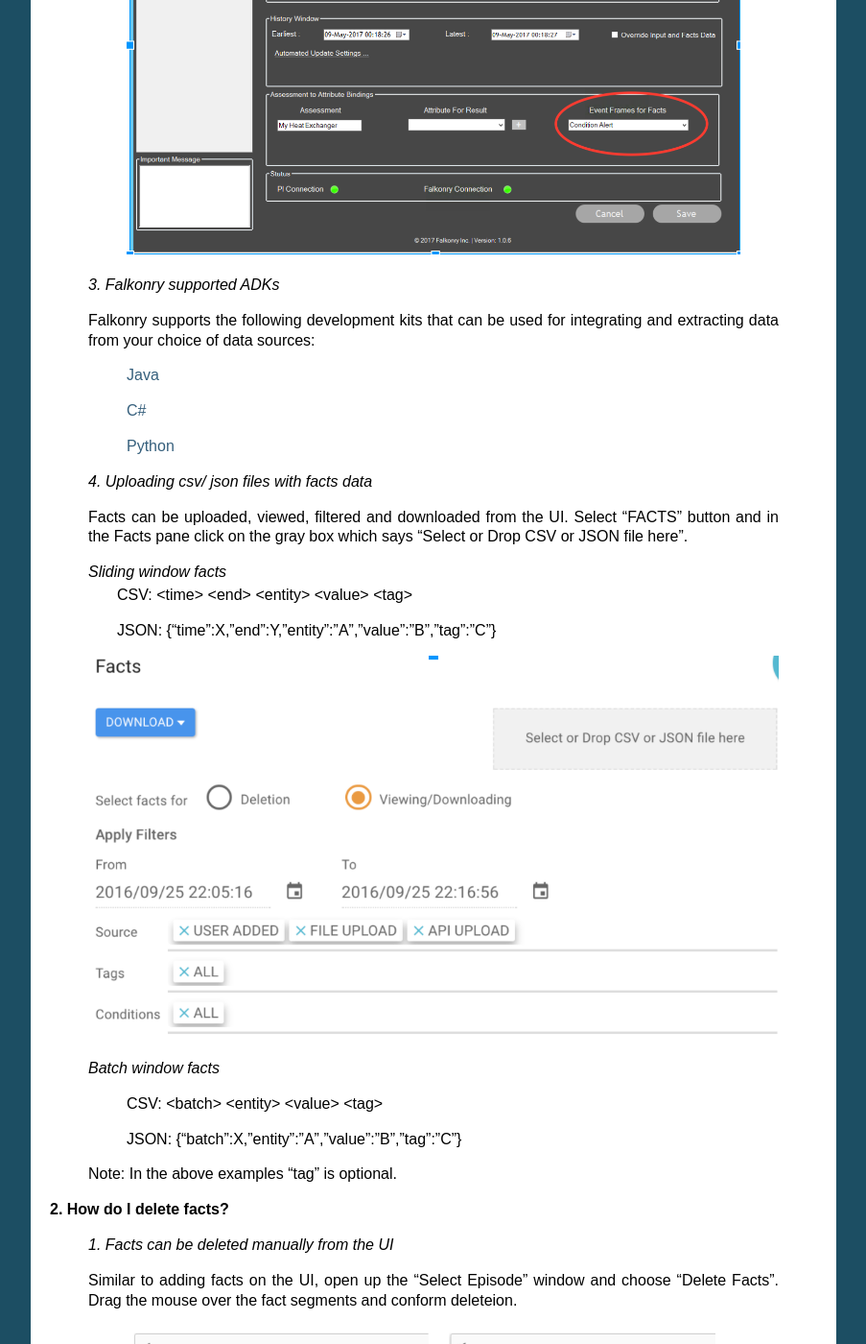
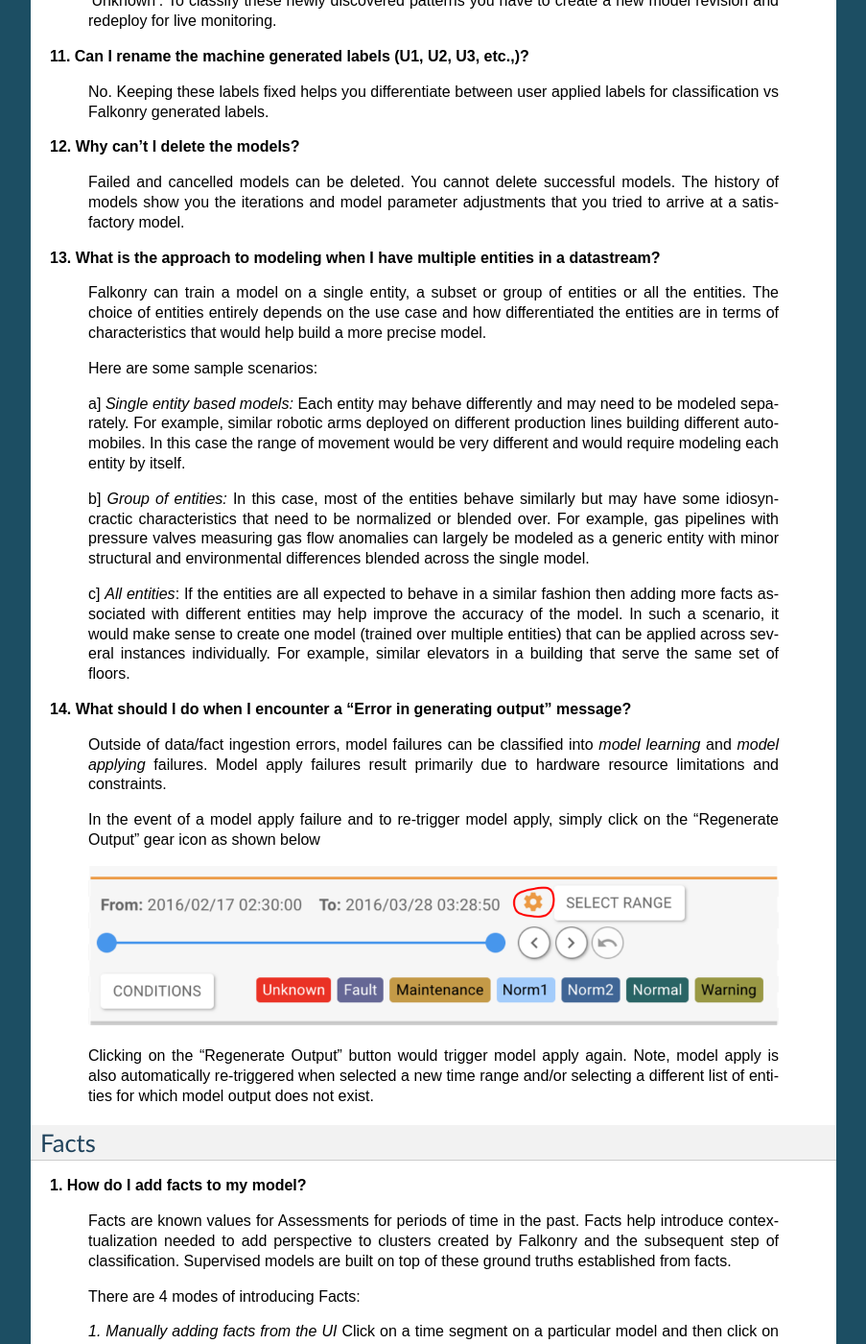
Before and after one commit to suhas-mehta/support, a Sphinx documentation site: the page built from docs/faq/index.rst, in a window 1280 px wide and 1400 px high, scrolled down 7838 px. Shown: the whole window at 96% size, without its empty margins (198-1101 px from the left). Built offline with Sphinx 7.4.7, drawn with Linux system fonts in a browser that asks for light colours; pages that are not in the unit, such as notebooks, are missing from menus; some of the changed text lies outside the part shown.

Commit message:
Add more FAQ + issue 1129

```diff
--- a/docs/faq/index.rst
+++ b/docs/faq/index.rst
@@ -121,7 +121,7 @@
 
 **3. What is the maximum limit to the data that can be ingested into Falkonry?**
 
-     Data ingestion limit is detemined based on your account settings. These can be changed by reaching out to Falkonry Admin at help@fakonry.com
+     Data ingestion limit is detemined based on your account settings. These can be changed by reaching out to Falkonry Admin at support[at]falkonry[dot]com
 
 
 
@@ -185,6 +185,19 @@
 
                 "aaa","b""bb","ccc"
 
+
+**8. What is the data file size limit when uploading to a datastream?**
+
+    Falkonry can ingest reasonably large JSON/CSV data files successfully.
+    However, it is always a good idea to start with smaller datasets so as to be able to iterate over model design and data schema.
+
+    Once you have some reasonable confidence on the data schema, you may always update more data by accessing the Datastream Configuration window which is available at the top of the timeline UI
+
+    .. image:: images/datastream_configuration.png
+
+    Clicking on Upload Data will allow you to add more data at any later point in time.
+
+    .. image:: images/upload_more_data.png
 
 
 .. _assessments:
@@ -321,6 +334,36 @@
 **12. Why can’t I delete the models?**
 
      Failed and cancelled models can be deleted.  You cannot delete successful models.  The history of models show you the iterations and model parameter adjustments that you tried to arrive at a satisfactory model.
+
+
+**13. What is the approach to modeling when I have multiple entities in a datastream?**
+
+    Falkonry can train a model on a single entity, a subset or group of entities or all the entities.
+    The choice of entities entirely depends on the use case and how differentiated the entities are in terms of characteristics that would help build a more precise model.
+
+    Here are some sample scenarios:
+
+    a] *Single entity based models:* Each entity may behave differently and may need to be modeled separately. For example, similar robotic arms deployed on different production lines building different automobiles.
+    In this case the range of movement would be very different and would require modeling each entity by itself.
+
+    b] *Group of entities:* In this case, most of the entities behave similarly but may have some idiosyncractic characteristics that need to be normalized or blended over.
+    For example, gas pipelines with pressure valves measuring gas flow anomalies can largely be modeled as a generic entity with minor structural and environmental differences blended across the single model.
+
+    c] *All entities*: If the entities are all expected to behave in a similar fashion then adding more facts associated with different entities may help improve the accuracy of the model.
+    In such a scenario, it would make sense to create one model (trained over multiple entities) that can be applied across several instances individually. For example, similar elevators in a building that serve the same set of floors.
+
+
+**14. What should I do when I encounter a “Error in generating output” message?**
+
+    Outside of data/fact ingestion errors, model failures can be classified into *model learning* and *model applying* failures.
+    Model apply failures result primarily due to hardware resource limitations and constraints.
+
+    In the event of a model apply failure and to re-trigger model apply, simply click on the "Regenerate Output" gear icon as shown below
+
+    ..  image:: images/regenerate_output.png
+
+    Clicking on the "Regenerate Output" button would trigger model apply again.
+    Note, model apply is also automatically re-triggered when selected a new time range and/or selecting a different list of entities for which model output does not exist.
 
 
 .. _facts:
--- a/docs/pi_agent/index.rst
+++ b/docs/pi_agent/index.rst
@@ -96,7 +96,7 @@
 
 .. image:: images/falkonry_pi_agent_history.png
 
-Within **Automated Update Settings** a user can define variables that define the streaming performance of the data. It's best to leave these settings as default. Feel free to reach out to Falkonry at help@falkonry.com for help with changing these settings.
+Within **Automated Update Settings** a user can define variables that define the streaming performance of the data. It's best to leave these settings as default. Feel free to reach out to Falkonry at support[at]falkonry[dot]com for help with changing these settings.
 
 
 Assessment to Attribute Bindings
```
Also changed, not shown: other parts of docs/faq/index.rst (+4 -4 lines), docs/faq/images/datastream_configuration.png (added), docs/faq/images/regenerate_output.png (added), docs/faq/images/upload_more_data.png (added).
